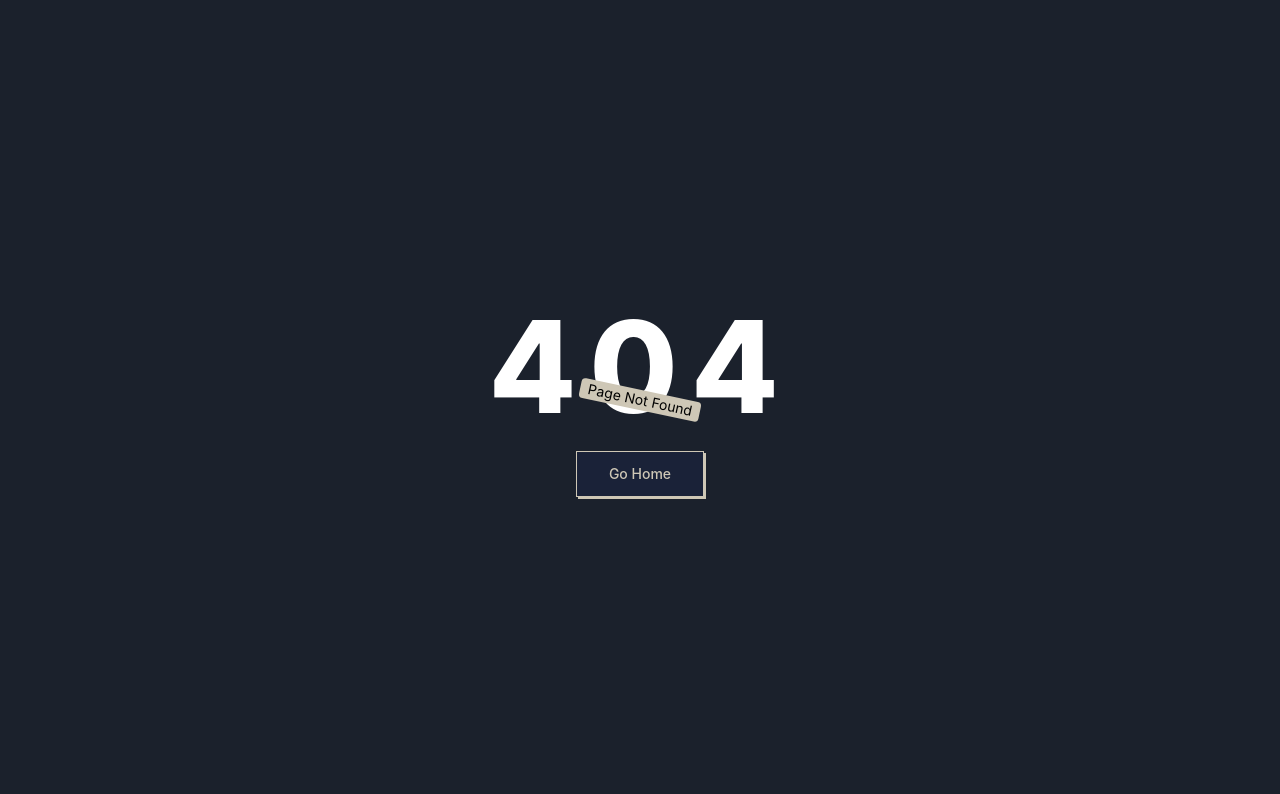
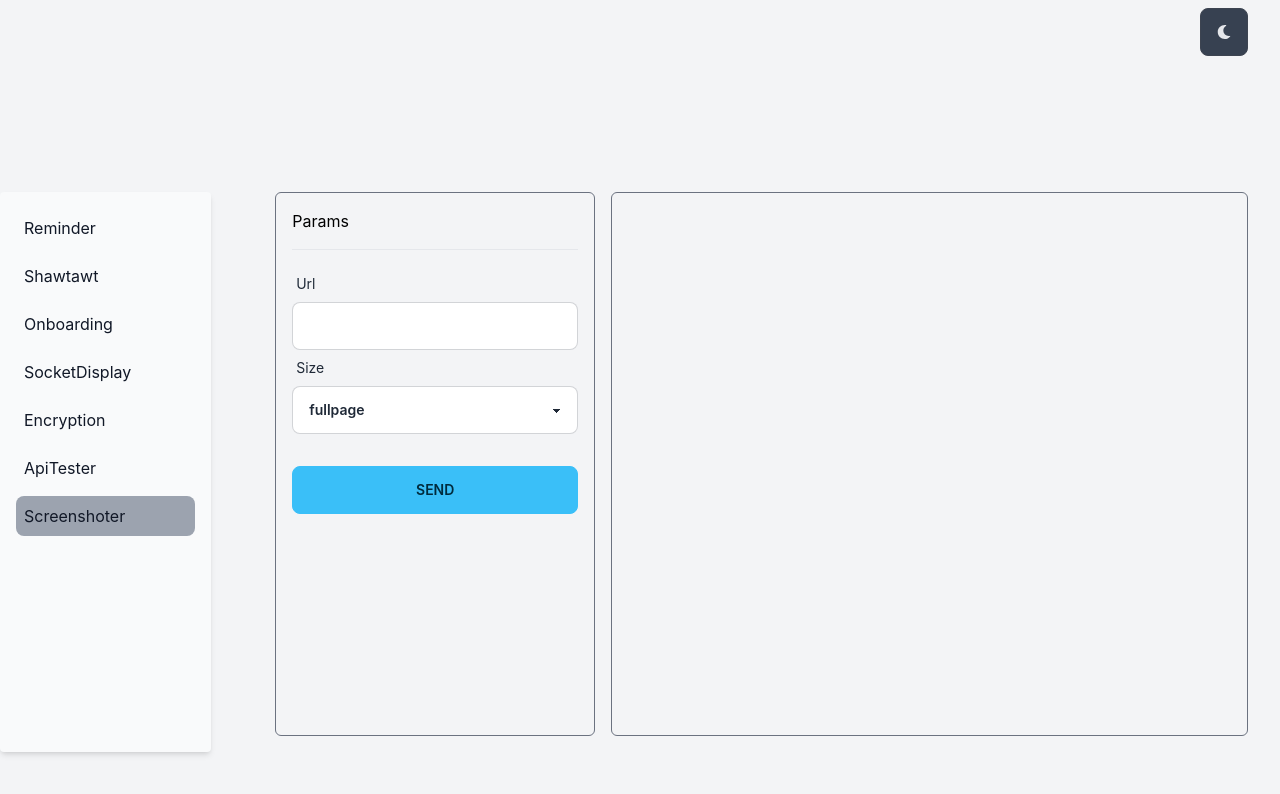
Before and after one commit to briankarlsayen/prototype-fe, a React (Vite) app: page /screenshoter in a window 1280 px wide. Before the commit this address had no page. Shown: the top 794 px of the page. Built offline with nearby package versions, Linux system fonts and the light colour scheme.

Commit message:
feat: create Screenshoter page

```diff
--- a/src/App.tsx
+++ b/src/App.tsx
@@ -114,6 +114,11 @@ function App() {
       route: '/api-tester',
       description: 'test api routes',
     },
+    {
+      title: 'Screenshoter',
+      route: '/screenshoter',
+      description: 'screen a website',
+    },
   ];
 
   const checkWinWidth = () => {
--- a/src/api/axios.ts
+++ b/src/api/axios.ts
@@ -4,10 +4,11 @@ const instance = axios.create({
   // baseURL: 'http://localhost:5100/api',
   // baseURL: 'http://localhost:5081',
   // baseURL: 'https://barker-server-bd483ayno-briankarlsayen.vercel.app',
-  // baseURL: 'https://openai-server-eight.vercel.app',
+  baseURL: 'https://openai-server-eight.vercel.app',
   // baseURL: "https://SmoggyFrighteningEnvironments.blu3fire89.repl.co",
   // baseURL: "https://openai-server.onrender.com",
-  baseURL: 'https://twitty-server-p6yjbz8no-briankarlsayen.vercel.app',
+  // baseURL: 'https://twitty-server-p6yjbz8no-briankarlsayen.vercel.app',
+  // baseURL: 'http://localhost:5700',
 });
 
 export default instance;
--- /dev/null
+++ b/src/components/pages/Screenshoter/index.tsx
@@ -0,0 +1,152 @@
+import React, { useState } from 'react';
+import { api } from '../ApiTester/RequestHandler';
+import SelectInput from '../../../globalComponents/SelectInput';
+
+interface IScreenshotInput {
+  url: string;
+  fullpage: boolean;
+  width: number;
+  height: number;
+}
+
+const BASE_URL =
+  'https://pw-web-scrape-git-master-briankarlsayen.vercel.app/screenshot';
+
+const ScreenShoter = () => {
+  const [spinAction, setSpinAction] = useState(false);
+  const [inputField, setInputField] = useState<IScreenshotInput>({
+    url: '',
+    fullpage: true,
+    height: 250,
+    width: 600,
+  });
+  const [isSuccess, setSuccess] = useState(false);
+  const [resultField, setResultField] = useState({
+    image: '',
+    title: '',
+    description: '',
+  });
+  const [selectInput, setSelectInput] = useState('fullpage');
+
+  const updateField = (e: any) => {
+    setInputField({
+      ...inputField,
+      [e.target.name]: e.target.value,
+    });
+  };
+
+  const submitHandler = async (e: any) => {
+    e.preventDefault();
+    setSpinAction(true);
+    setSuccess(false);
+    await screenshotApi();
+    setSpinAction(false);
+  };
+
+  const screenshotApi = async () => {
+    try {
+      const params = { ...inputField };
+      const res = await api({ url: BASE_URL, method: 'POST', params });
+      setResultField(res);
+      setSuccess(true);
+    } catch (err) {
+      console.log('err', err);
+    }
+  };
+  const updateSelectVal = (e: any) => {
+    setSelectInput(e.target.value);
+    switch (e.target.value) {
+      case 'fullpage':
+        setInputField({ ...inputField, fullpage: true });
+        break;
+      case 'clip':
+        setInputField({ ...inputField, fullpage: false });
+        break;
+    }
+  };
+
+  const options = ['fullpage', 'clip'];
+
+  return (
+    <div className='flex lg:flex-row flex-col gap-4 h-full'>
+      <div className='dark:bg-slate-700 min-w-[20rem] rounded-md p-4 border border-gray-500 mb-8 basis-1/3'>
+        <h2 className='mb-4'>Params</h2>
+        <hr className='mb-4' />
+        <form className='flex flex-col' onSubmit={submitHandler}>
+          <div className='form-control'>
+            <label className='label'>
+              <span className='label-text'>Url</span>
+            </label>
+            <input
+              type='text'
+              name='url'
+              className='input input-bordered w-full'
+              value={inputField.url}
+              onChange={updateField}
+              required
+            />
+          </div>
+          <div className='form-control'>
+            <label className='label'>
+              <span className='label-text'>Size</span>
+            </label>
+            <SelectInput
+              onchange={updateSelectVal}
+              label='Screenshot size'
+              options={options}
+              value={selectInput}
+            />
+          </div>
+          {!inputField.fullpage && (
+            <div>
+              <div className='form-control'>
+                <label className='label'>
+                  <span className='label-text'>Height</span>
+                </label>
+                <input
+                  type='number'
+                  name='height'
+                  className='input input-bordered w-full'
+                  value={inputField.height}
+                  onChange={updateField}
+                  required
+                />
+              </div>
+              <div className='form-control'>
+                <label className='label'>
+                  <span className='label-text'>Width</span>
+                </label>
+                <input
+                  type='number'
+                  name='width'
+                  className='input input-bordered w-full'
+                  value={inputField.width}
+                  onChange={updateField}
+                  required
+                />
+              </div>
+            </div>
+          )}
+
+          <button
+            type='submit'
+            className={`btn btn-info mt-8 mb-2 ${spinAction && 'loading'}`}
+          >
+            Send
+          </button>
+        </form>
+      </div>
+      <div className='dark:bg-slate-700 rounded-md p-4 border border-gray-500 mb-8 basis-2/3'>
+        {isSuccess && (
+          <div>
+            <img className='bg-white' src={resultField.image} />
+            <p>Title: {resultField.title}</p>
+            <p>Description: {resultField.description}</p>
+          </div>
+        )}
+      </div>
+    </div>
+  );
+};
+
+export default ScreenShoter;
--- a/src/globalComponents/SelectInput.tsx
+++ b/src/globalComponents/SelectInput.tsx
@@ -1,11 +1,18 @@
 interface PSelectInput {
+  name?: string;
   onchange: any;
   label: string;
   options: string[];
   value: string;
 }
 
-const SelectInput = ({ onchange, label, options, value }: PSelectInput) => {
+const SelectInput = ({
+  name,
+  onchange,
+  label,
+  options,
+  value,
+}: PSelectInput) => {
   const Options = ({ val }: any) => {
     return <option value={val}>{val}</option>;
   };
@@ -13,7 +20,7 @@ const SelectInput = ({ onchange, label, options, value }: PSelectInput) => {
   return (
     <select
       className='select select-bordered w-full max-w-xs py-2'
-      name='type'
+      name={name ?? 'type'}
       required
       onChange={onchange}
       value={value}
--- a/src/main.tsx
+++ b/src/main.tsx
@@ -14,6 +14,7 @@ import Onboarding from './components/pages/Onboarding';
 import SocketDisplay from './components/pages/SocketDisplay';
 import Encryption from './components/pages/Encryption';
 import ApiTester from './components/pages/ApiTester';
+import ScreenShoter from './components/pages/Screenshoter';
 
 // * openai-api-key has expired
 const router = createBrowserRouter([
@@ -59,6 +60,10 @@ const router = createBrowserRouter([
         path: '/api-tester',
         element: <ApiTester />,
       },
+      {
+        path: '/screenshoter',
+        element: <ScreenShoter />,
+      },
     ],
   },
 ]);
```
